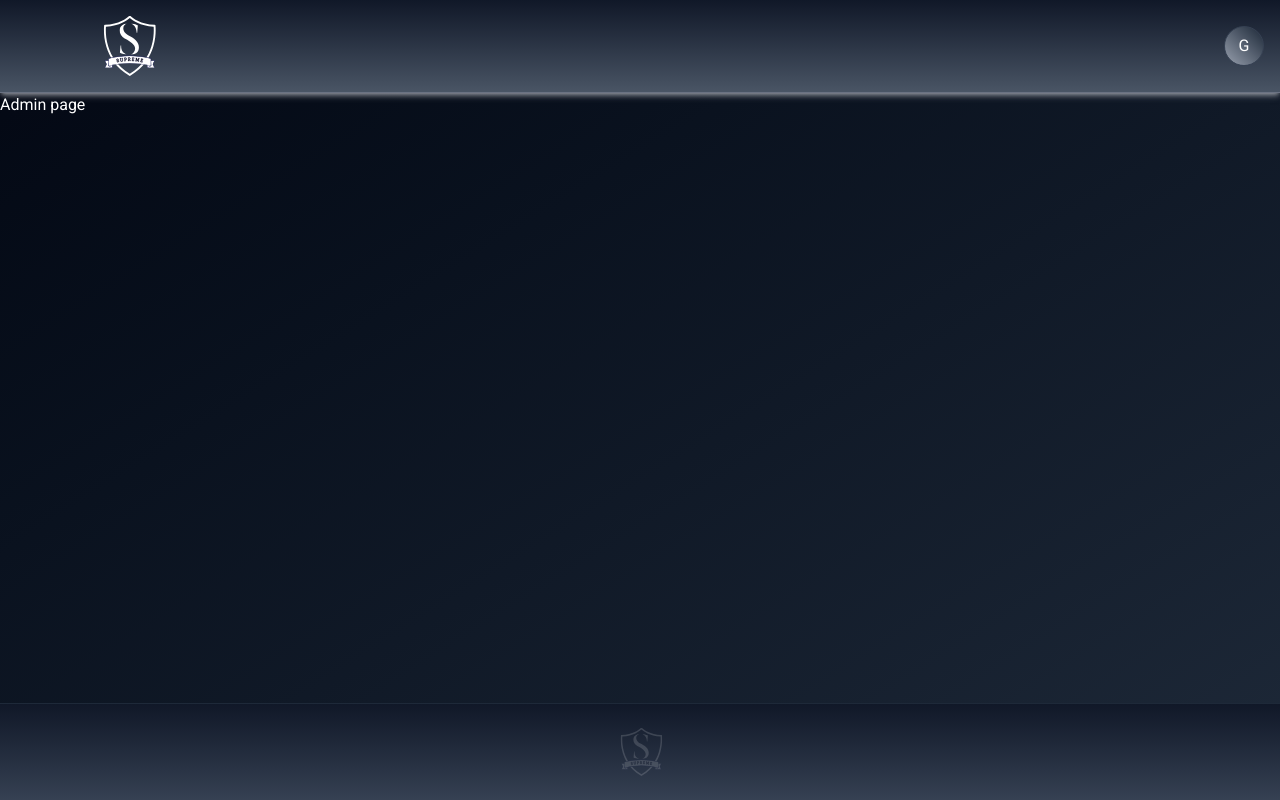
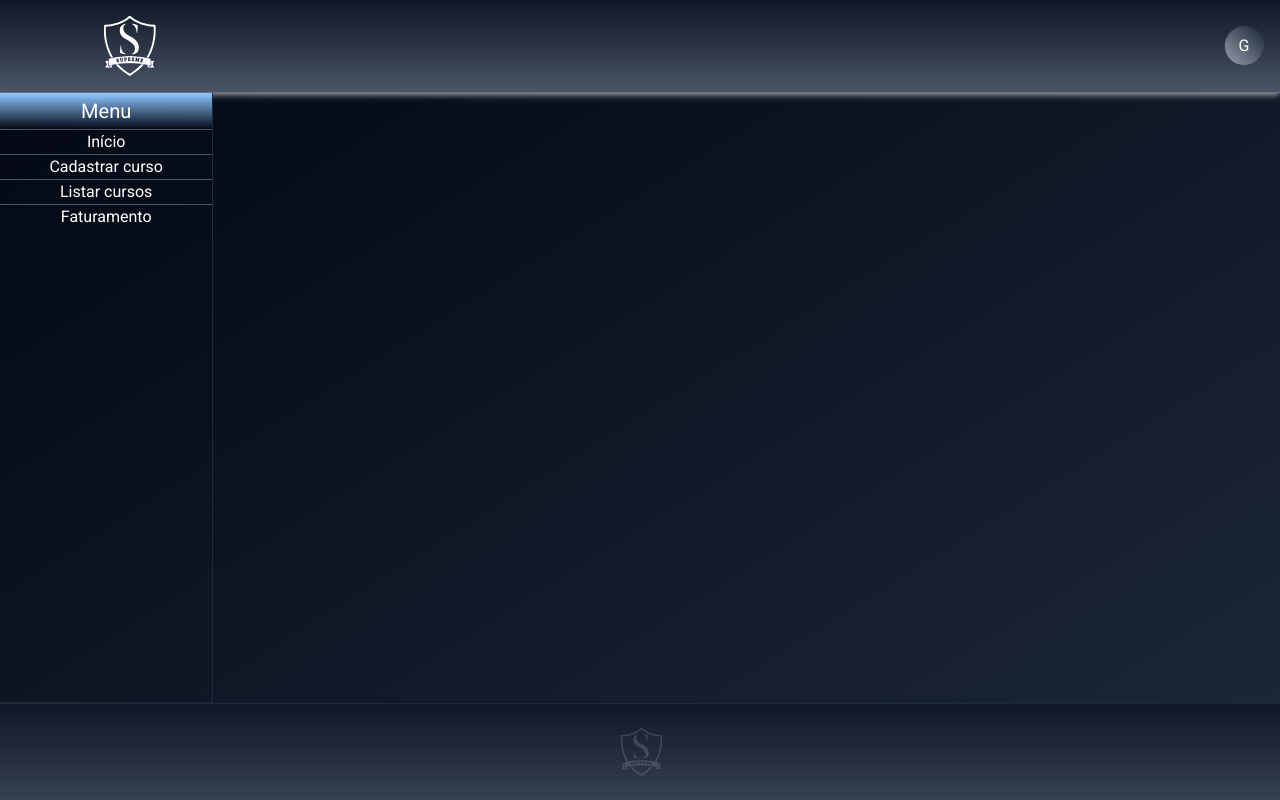
Before and after one commit to GibsonCS/e-commerce, a Next.js app: page /admin in a window 1280 px wide. Built offline with nearby package versions, Linux system fonts and the light colour scheme.

Commit message:
style: finalize admin pagem

```diff
--- a/src/app/admin/page.tsx
+++ b/src/app/admin/page.tsx
@@ -1,6 +1,10 @@
+import Aside from "@/components/Aside";
 
-export default function AdminPage () {
-    return <div>
-        Admin page
+export default function AdminPage() {
+  return (
+    <div className="flex h-full">
+      <Aside />
+      {/* <div className="flex  border bg-amber-400">dsds</div> */}
     </div>
+  );
 }
```
